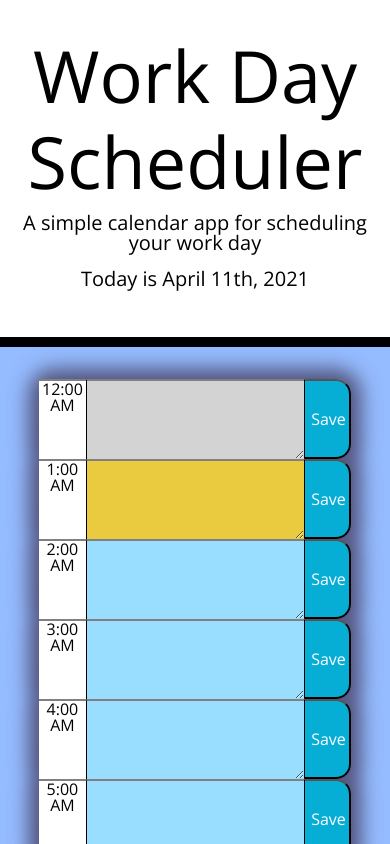
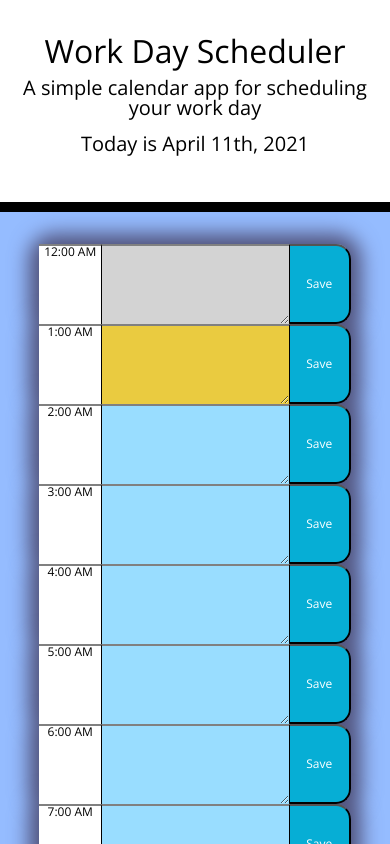
Before and after one commit to maxwellstickels/calendar-app, a plain HTML site: page index.html in a window 390 px wide. Shown: the top 844 px of the page. Drawn offline with nearby package versions, Linux system fonts and the light colour scheme.

Commit message:
CSS layout and media queries readjusted. Time display is no longer military time. README file is now set up.

```diff
--- a/assets/css/style.css
+++ b/assets/css/style.css
@@ -20,9 +20,14 @@
     text-align: center;
     background-color: transparent;
     color: black;
+    font-size:200%;
     background-color: white;
     border-radius: 0;
     border-bottom: 10px solid black;
+  }
+
+  h1 {
+    font-size: 3rem;
   }
 
   .description {
@@ -97,3 +102,27 @@
       width:15%;
     }
   }
+
+  @media screen and (max-width: 660px) {
+    body {
+      font-size: 14px;
+    }
+    textarea {
+      width:60%;
+      }
+    .saveBtn {
+      width:20%;
+    }
+    .hour {
+      width:20%;
+    }
+  }
+
+  @media screen and (max-width: 480px) {
+    body {
+      font-size: 12px;
+    }
+    h1 {
+      font-size: 2rem;
+    }
+  }
--- a/index.html
+++ b/index.html
@@ -24,7 +24,7 @@
 
   <body>
     <header class="jumbotron">
-      <h1 class="display-3">Work Day Scheduler</h1>
+      <h1>Work Day Scheduler</h1>
       <p class="lead">A simple calendar app for scheduling your work day</p>
       <p id="currentDay" class="lead"></p>
     </header>
```
Also changed, not shown: assets/images/sitescreenshot.PNG (added), 2 other files. Lines whose indentation alone changed are shown as unchanged.
